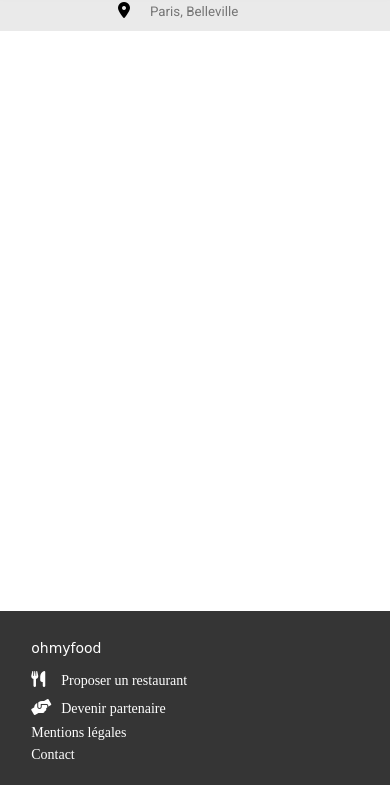
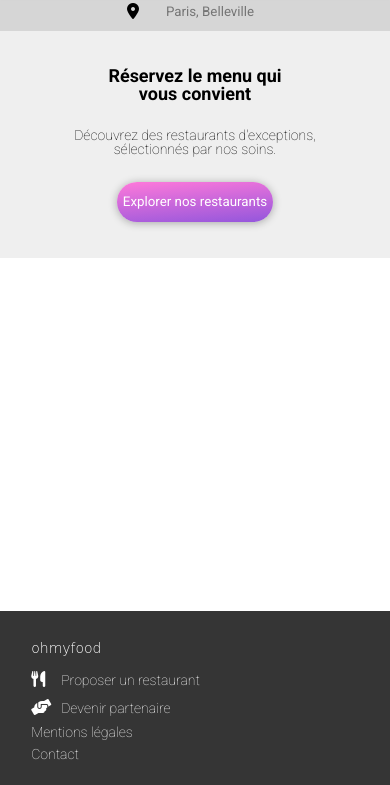
Before and after one commit to sejost/SebastienJost_3_21112021, a plain HTML site: page index.html in a window 390 px wide. Shown: the part 59-844 px from the top of the page. Drawn offline with Linux system fonts and the light colour scheme; a web font is replaced by a local one.

Commit message:
Locate Form Mobile + Form Mobile
v2.0.0

```diff
--- a/index.html
+++ b/index.html
@@ -35,27 +35,31 @@
 
 <body>
 
-    <!--
-        Header Part
-    -->
+    <!-- Header Part -->
     <header>
         <a class="title title__header" href="#">ohmyfood</a>
     </header>
 
+    <!-- Form Locate Part -->
     <form class="locate" action="#" method="post">
-        <div class="locate_inner">
-            <i class="locate__button fas fa-map-marker-alt"></i><input class="" placeholder="Paris, Belleville" type="text" name="location" required>
+        <div class="locate__part1 grey-1">
+            <i class="icon locate__icon fas fa-map-marker-alt"></i>
+            <input class="input__text" placeholder="Paris, Belleville" type="text" name="location" required>
+        </div>
+        <div class="locate__part2 grey-2">
+            <h3>Réservez le menu qui vous convient</h3>
+            <p>Découvrez des restaurants d'exceptions, sélectionnés par nos soins.</p>
+            <input class="button input__button" type="submit" value="Explorer nos restaurants" name="location">
+
         </div>
     </form>
 
-    <!--
-        Footer Section
-    -->
+    <!-- Footer Section  -->
     <footer>
         <a class="title title__footer" href="#">ohmyfood</a>
         <div class="container__links">
-            <div class="link"><i class="fas fa-utensils"></i><a href="#">Proposer un restaurant</a></div>
-            <div class="link"><i class="fas fa-hands-helping"></i><a href="#">Devenir partenaire</a></div>
+            <div class="link"><i class="icon fas fa-utensils"></i><a href="#">Proposer un restaurant</a></div>
+            <div class="link"><i class="icon fas fa-hands-helping"></i><a href="#">Devenir partenaire</a></div>
             <div class="link"><a href="#">Mentions légales</a></div>
             <div class="link"><a href="#">Contact</a></div>
         </div>
--- a/src/scss/abstracts/_mixins.scss
+++ b/src/scss/abstracts/_mixins.scss
@@ -6,13 +6,23 @@
     justify-content: center;
 }
 
+@mixin flex-horicenter {
+    display: flex;
+    justify-content: center;
+}
+
+@mixin flex-verticenter {
+    display: flex;
+    align-items: center;
+}
+
 @mixin flex-column {
     display: flex;
     flex-direction: column;
 }
 
 @mixin shadow-light-down {
-    box-shadow: 0px 1px 8px 0px rgba(0,0,0,0.4);
+    box-shadow: 0px 1px 8px 0px rgba(0,0,0,0.3);
 }
 
 @mixin respond($device) {
--- a/src/scss/abstracts/_vars.scss
+++ b/src/scss/abstracts/_vars.scss
@@ -55,5 +55,5 @@ $paddings-vertical : (
 $paddings-horizonntal : (
     "small" : 2%,
     "medium" : 4%,
-    "large" : 8%,
+    "large" : 16%,
 );
--- a/src/scss/base/_base.scss
+++ b/src/scss/base/_base.scss
@@ -15,7 +15,7 @@ body{
 }
 
 h1, h2, h3, h4 {
-    font-family: $ffamily-shrikhand;
+    font-family: $ffamily-roboto;
 }
 
 .title{
@@ -29,37 +29,58 @@ h1, h2, h3, h4 {
 
 h1{
     font-size: map-get($font-size, "xlarge");
+    font-weight: map-get($font-weight, "xbold" );
 }
 
 h2{
     font-size: map-get($font-size, "large");
+    font-weight: map-get($font-weight, "xbold" );
 }
 
 h3{
     font-size: map-get($font-size, "smedium");
+    font-weight: map-get($font-weight, "bold" );
 }
 
 h4{
     font-size: map-get($font-size, "medium");
+    font-weight: map-get($font-weight, "mediumbold" );
 }
 
 a, p {
+    font-family: $ffamily-roboto;
     font-size: map-get($font-size, "small");
+    font-weight: map-get($font-weight, "xlight" );
 }
 
 .link{
     @include padding-vertical(small)
 }
 
-.fas{
+.icon{
     width: 30px;
+}
+
+.grey-1{
+    background: fade-out($colour-darkGrey, 0.80);
+}
+
+.grey-2{
+    background: fade-out($colour-darkGrey, 0.92)
+}
+
+.grey-3{
+    background: fade-out($colour-darkGrey, 0.96)
 }
 
 input{
     border: none;
     background: none;
+    &__text{
     width: 120px;
+    }
     &:focus{
-        outline: 0px solid $colour-greenishCyan;
+        outline: none;
     }
+
 }
--- /dev/null
+++ b/src/scss/components/_buttons.scss
@@ -0,0 +1,14 @@
+/* Buttons ohmyfood */
+
+@use '../abstracts/' as *;
+@use '../base/' as *;
+
+.button {
+    background: linear-gradient(175deg, $colour-reddishMagenta 0%, $colour-mediumPurple 100%);
+    border-radius: 20px;
+    height: 40px;
+    width: auto;
+    cursor: pointer;
+    color: white;
+    @include shadow-light-down;
+}
--- a/src/scss/components/_form.scss
+++ b/src/scss/components/_form.scss
@@ -1,16 +1,47 @@
-/* Footer ohmyfood */
+/* Form ohmyfood */
 /* Mobile First */
 
 @use '../abstracts/' as *;
 @use '../base/' as *;
 
 form{
-    @include flex-2center;
-    //background:$colour-darkGrey-l10;
-    height: 40px;
-    background: fade-out($colour-darkGrey, 0.90);
+    @include flex-column;
+    .locate__part1{
+        @include flex-2center;
+        height: 40px;
+        text-align: center;
+        .locate__icon{
+            cursor: pointer;
+        }
+    }
+    .locate__part2 {
+        @include flex-column;
+        @include flex-2center;
+        justify-content: space-around;
+        padding-top: 6%;
+        padding-bottom: 6%;
+        height: 180px;
+        text-align: center;
+        h3, input{
+            margin-right: 25%;
+            margin-left: 25%;
+        }
+        p {
+            margin-right: 15%;
+            margin-left: 15%;
+        }
+    }
 }
 
-.locate__button{
-    cursor: pointer;
+.input__text{
+    max-width: 120px;
+    text-align: center;
 }
+
+input{
+    border: none;
+    background: none;
+    &:focus{
+        outline: none;
+    }
+}
--- a/src/scss/components/_index.scss
+++ b/src/scss/components/_index.scss
@@ -1,3 +1,4 @@
 @forward "header";
 @forward "form";
 @forward "footer";
+@forward "buttons";
```
Also changed, not shown: dist/css/style.css, 1 other file.
